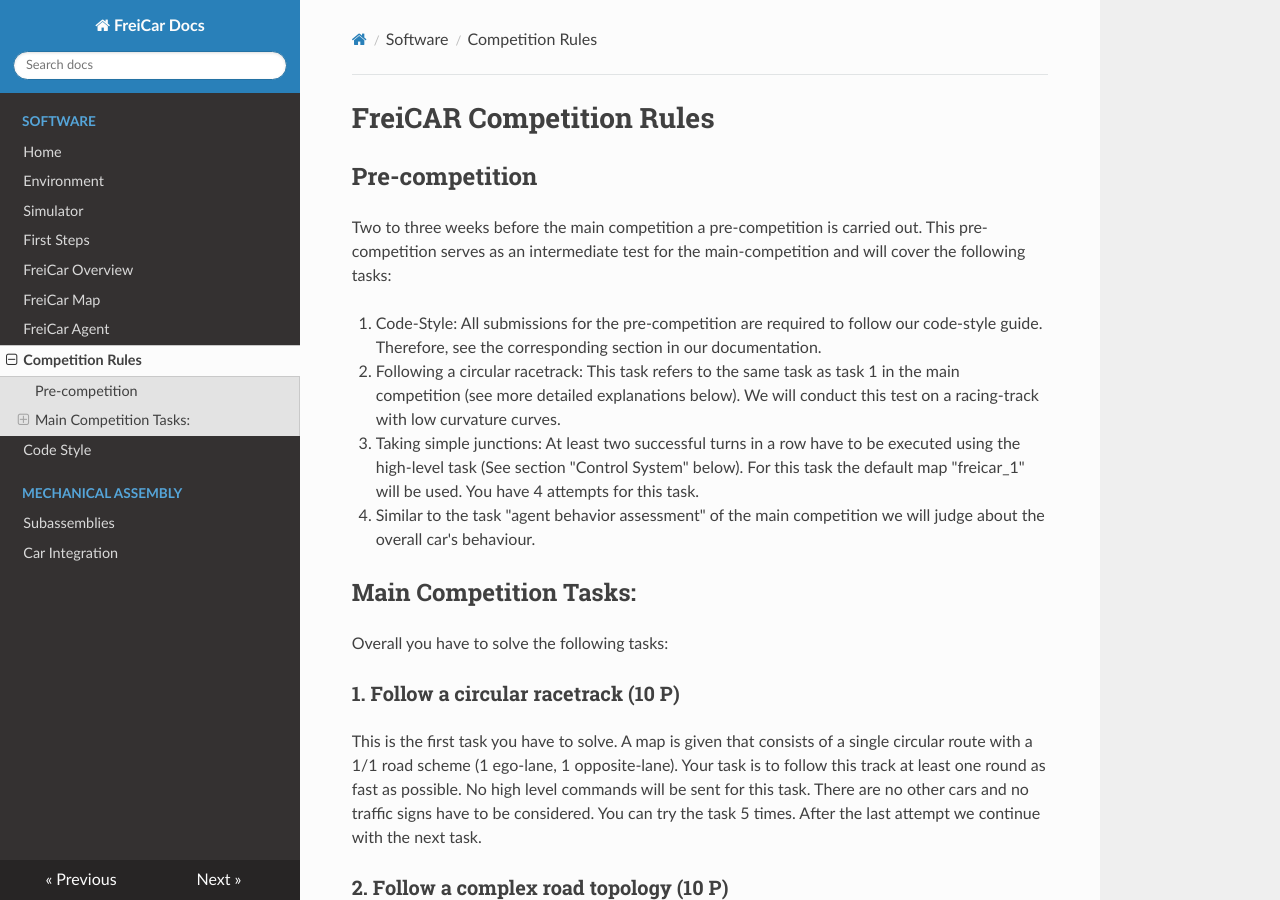
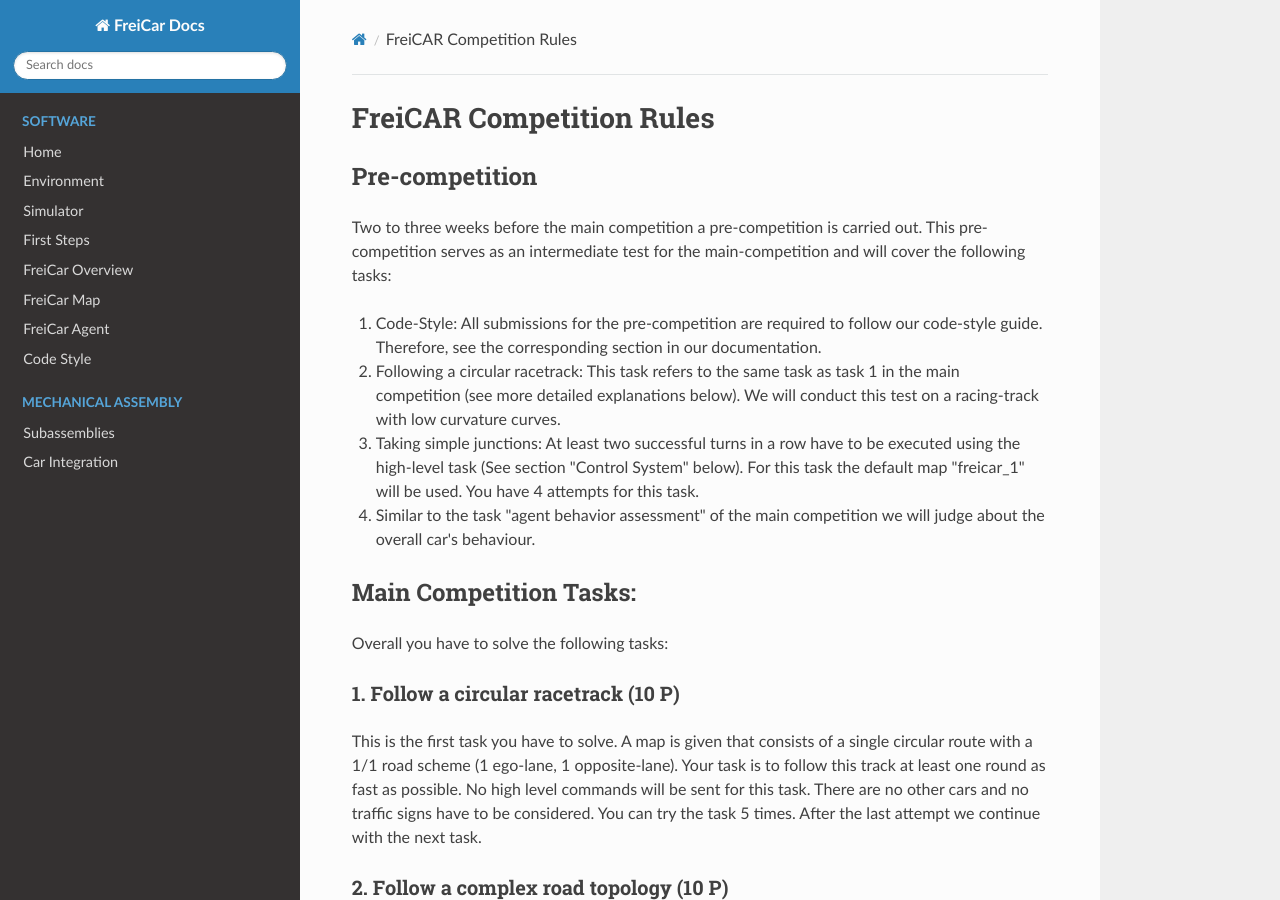
Before and after one commit to JohanVer/freicar_docs, an MkDocs documentation site: the page built from docs/competition_rules.md, in a window 1280 px wide and 900 px high. Built offline with MkDocs 1.6.1, drawn with Linux system fonts in a browser that asks for light colours; nearby versions of some CDN libraries.

Commit message:
Remove competition

```diff
--- a/mkdocs.yml
+++ b/mkdocs.yml
@@ -8,7 +8,7 @@ nav:
         - FreiCar Overview: 'nodes/freicar_overview.md'
         - FreiCar Map: 'nodes/freicar_map.md'
         - FreiCar Agent: 'nodes/freicar_agent.md'
-        - Competition Rules: 'competition_rules.md'
+#        - Competition Rules: 'competition_rules.md'
         - Code Style: 'code_style.md'
     - Mechanical Assembly:
         - Subassemblies: 'assembly/index.md'
```
